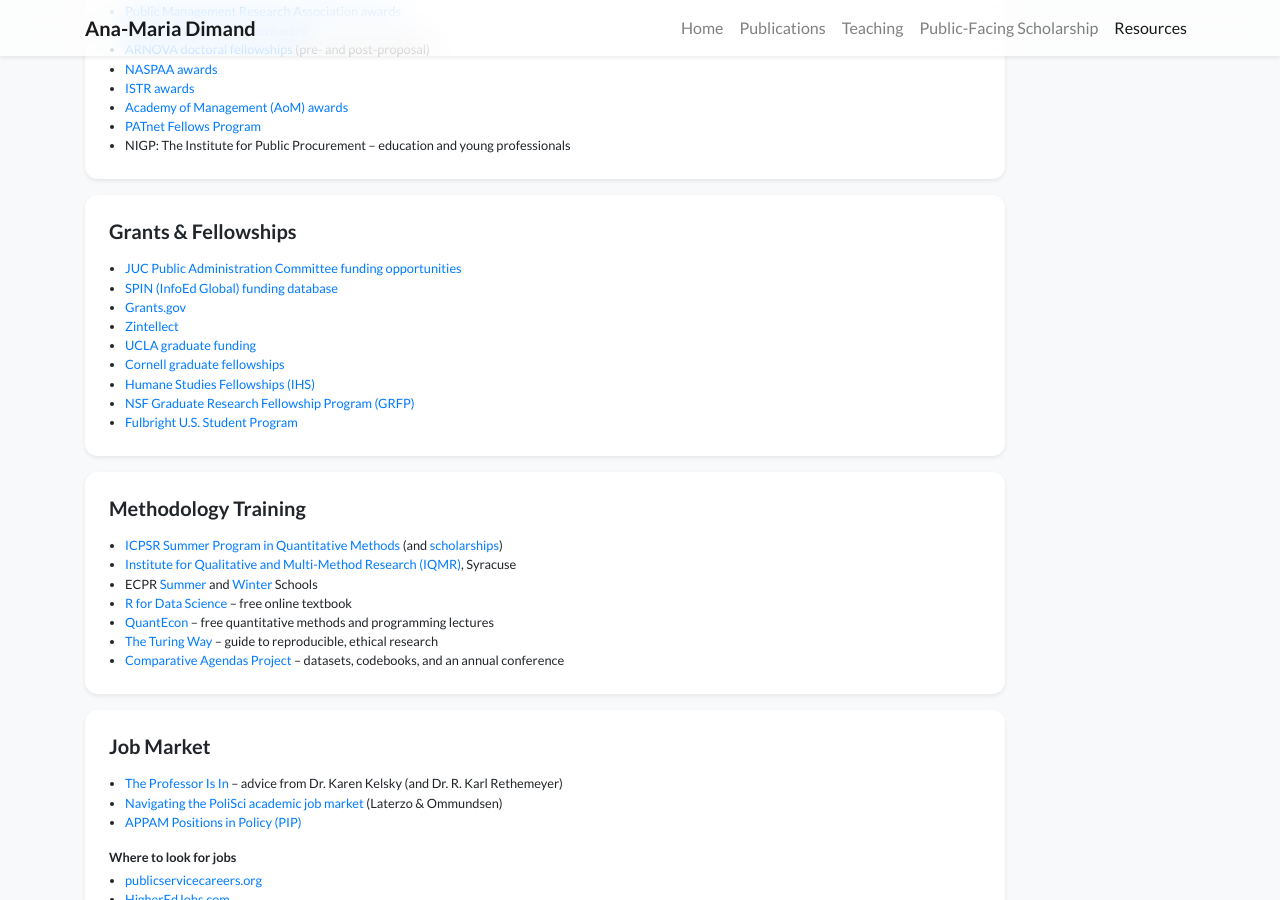
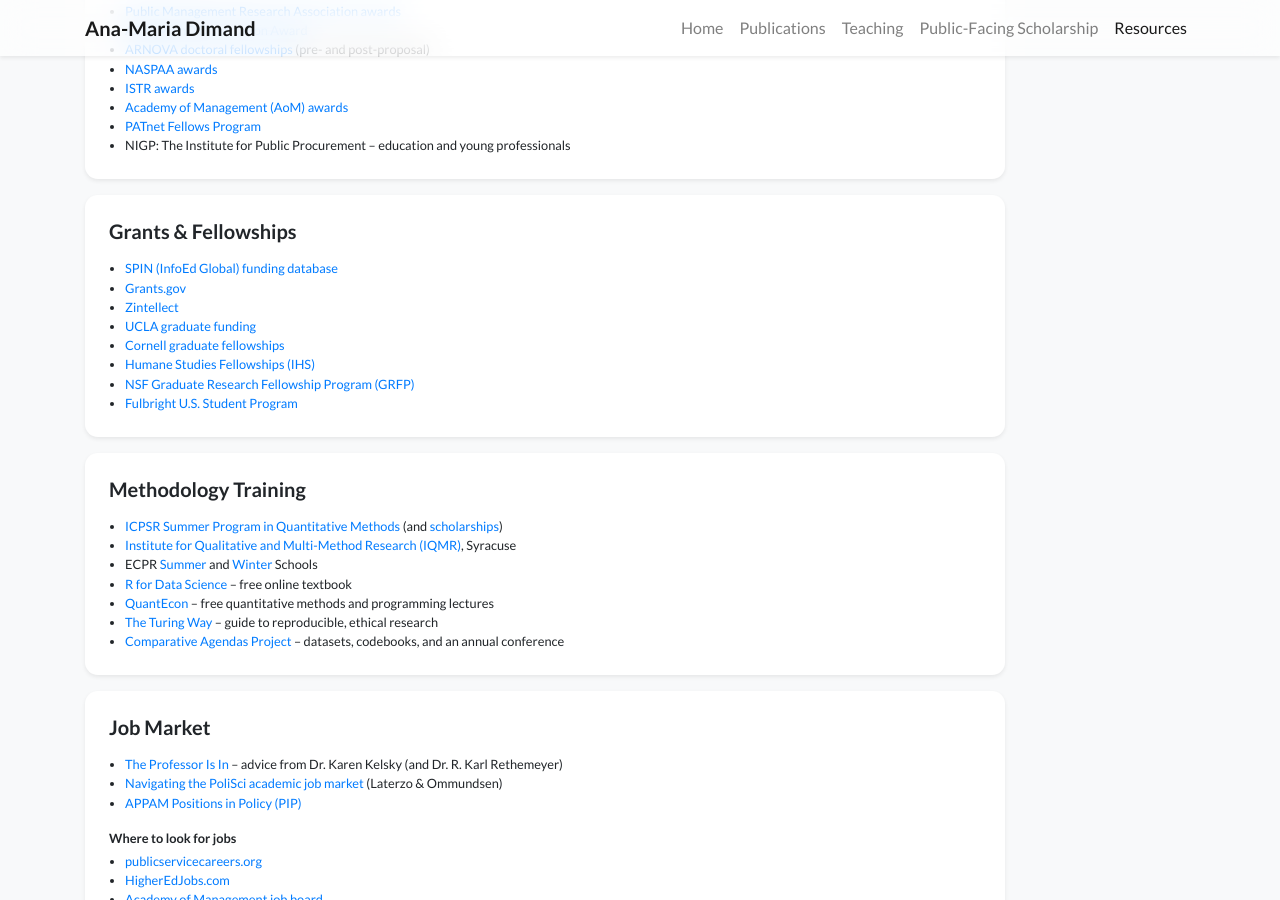
Before and after one commit to anamariadimand/anamariadimand.github.io, a Jekyll site: the page built from resources.html, in a window 1280 px wide and 900 px high, scrolled down 2198 px. Built offline with Jekyll 4.4.1, drawn with Linux system fonts in a browser that asks for light colours; nearby versions of some CDN libraries; a style sheet for code colours, icons or effects is not loaded.

Commit message:
Remove dead JUC funding link
Co-Authored-By: Claude Opus 4.8 <noreply@anthropic.com>

```diff
--- a/resources.html
+++ b/resources.html
@@ -161,7 +161,6 @@ navbar_title: Resources
             <div class="col"><div class="card border-0 shadow-sm bg-white"><div class="card-body p-4">
                 <h5 class="mb-3">Grants &amp; Fellowships</h5>
                 <ul class="small mb-0 pl-3">
-                    <li><a href="https://www.juc.ac.uk/public-administration-committee/funding-opportunities/" target="_blank">JUC Public Administration Committee funding opportunities</a></li>
                     <li><a href="https://spin.infoedglobal.com/Authorize/Login" target="_blank">SPIN (InfoEd Global) funding database</a></li>
                     <li><a href="https://www.grants.gov" target="_blank">Grants.gov</a></li>
                     <li><a href="https://www.zintellect.com/Catalog" target="_blank">Zintellect</a></li>
```
